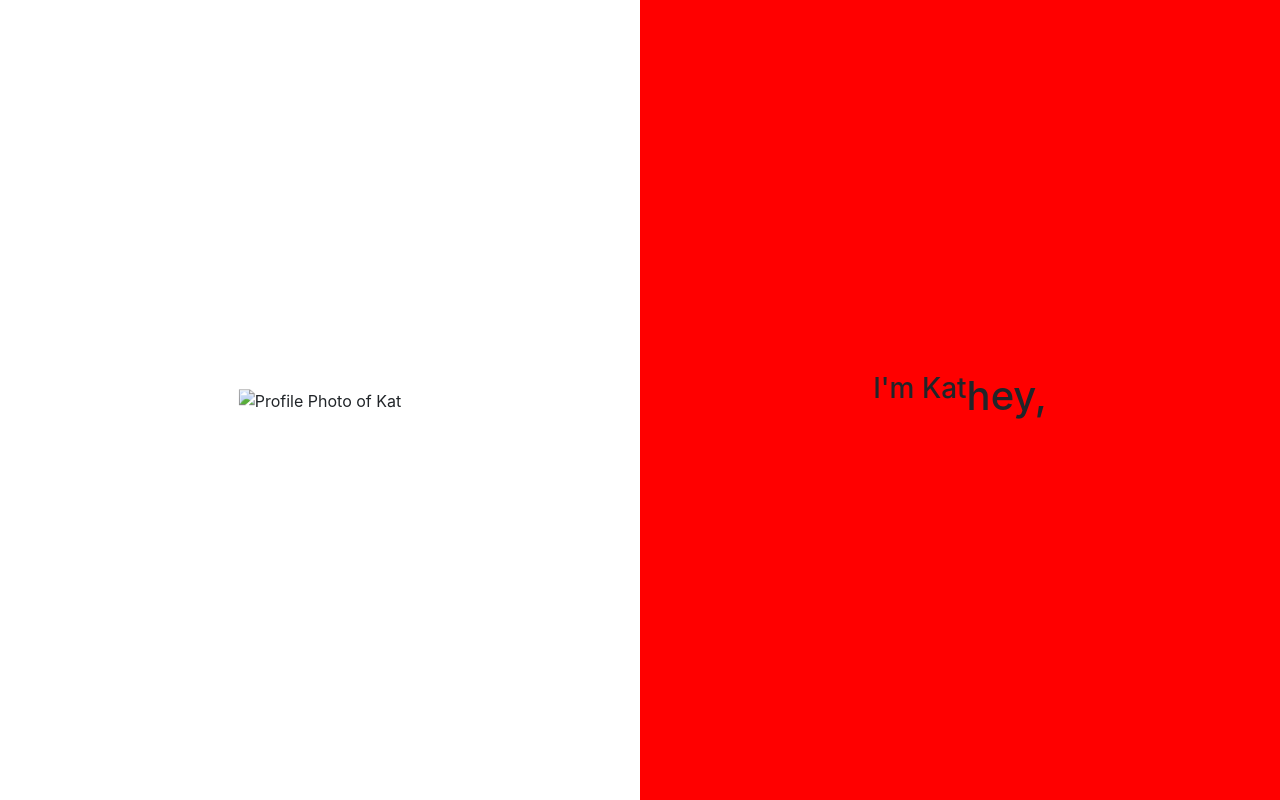
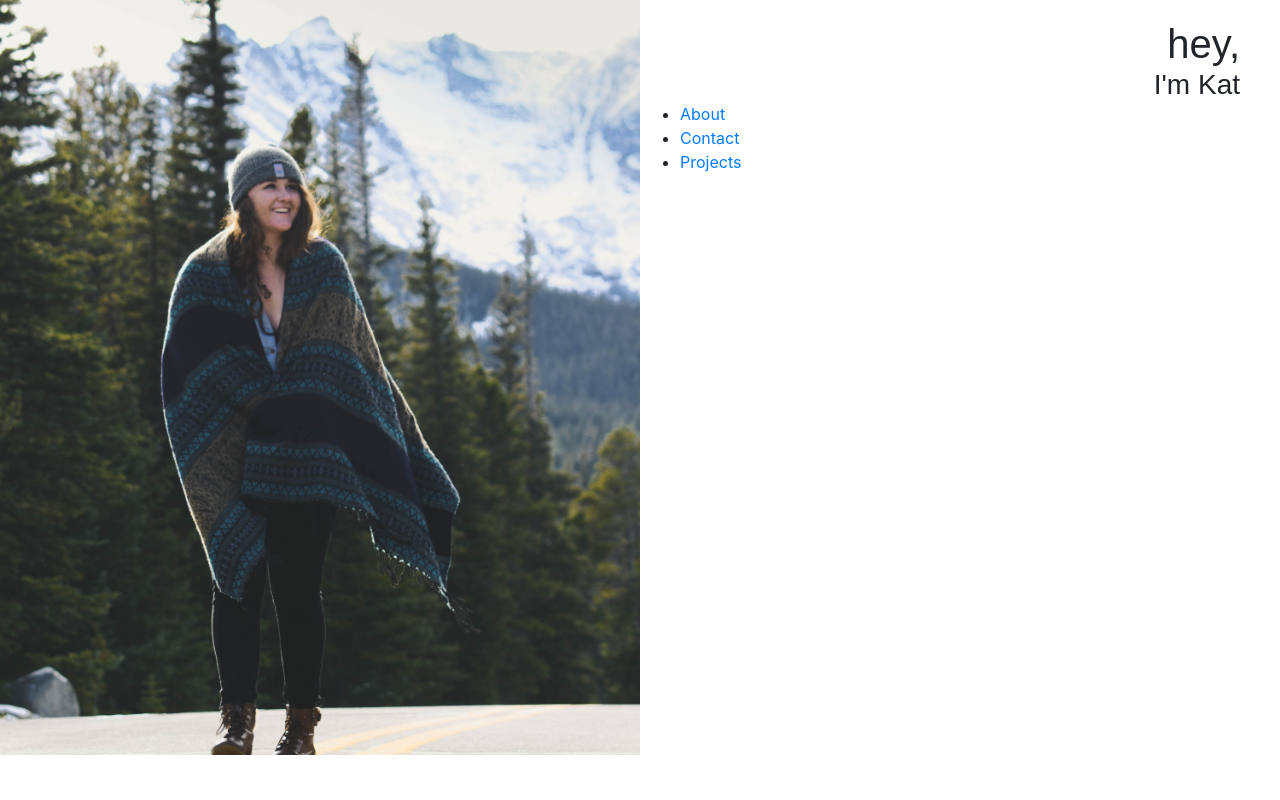
Before and after one commit to katcozadd/ga-portfolio-page, a plain HTML site: page index.html in a window 1280 px wide. Drawn offline with nearby package versions, Linux system fonts and the light colour scheme; a web font is replaced by a local one.

Commit message:
Created a split screen with photo and text

```diff
--- a/index.html
+++ b/index.html
@@ -3,6 +3,7 @@
 <head>
 	<meta charset="UTF-8">
 	<title>Kat Cozadd</title>
+	<link href="https://fonts.googleapis.com/css?family=Barlow|Montserrat|Nanum+Gothic|Palanquin" rel="stylesheet">
 	<link rel="stylesheet" href="https://maxcdn.bootstrapcdn.com/bootstrap/4.0.0/css/bootstrap.min.css" integrity="sha384-Gn5384xqQ1aoWXA+058RXPxPg6fy4IWvTNh0E263XmFcJlSAwiGgFAW/dAiS6JXm" crossorigin="anonymous">
 	<link rel="stylesheet" href="style.css">
 </head>
@@ -12,15 +13,17 @@
 	</header>
 	<main>
 		<section class="split left">
-  			<div class="centered">
-    			<img src="DSC_6594.jpg.jpg" alt="Profile Photo of Kat"></img>
-  			</div>
 		</section>
 		<section class="split right">
-  			<div class="centered">
-    			<h1>hey,</h1>
-				<h3>I'm Kat</h3>
-  			</div>
+    		<h1>hey,</h1>
+			<h3>I'm Kat</h3>
+			<nav>
+				<ul>
+					<li><a href="#">About</a></li>
+					<li><a href="#">Contact</a></li>
+					<li><a href="#">Projects</a></li>
+				</ul>
+			</nav>
 		</section>
 
 	</main>
--- a/style.css
+++ b/style.css
@@ -14,20 +14,19 @@
 
 .right {
   right: 0;
-  background-color: red;
+  background-color: white;
 }
 
-.centered {
-  position: absolute;
-  top: 50%;
-  left: 50%;
-  transform: translate(-50%, -50%);
-  text-align: center;
+section.split.left {
+    background-image: url(images/DSC_6594.jpg.jpg);
+    background-size: contain;
+    background-repeat: no-repeat;
 }
 
-h1, h3 {
-	float: right;
-	position: relative;
-	display: inline;
 
+section.split.right h3, h1 {
+	text-align: right;
+	font-family: 'Palanquin', sans-serif;
+	font-weight: 100;
+	margin: 0 40px;
 }
```
